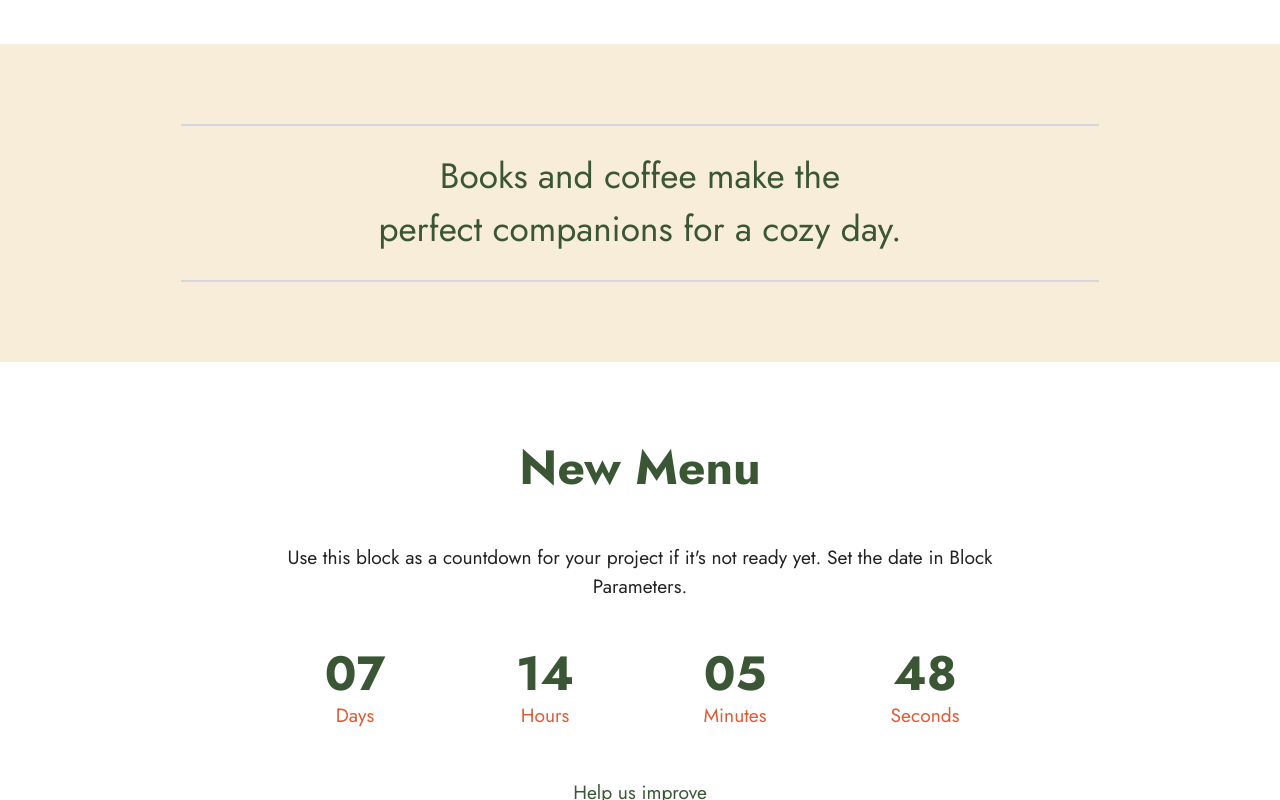
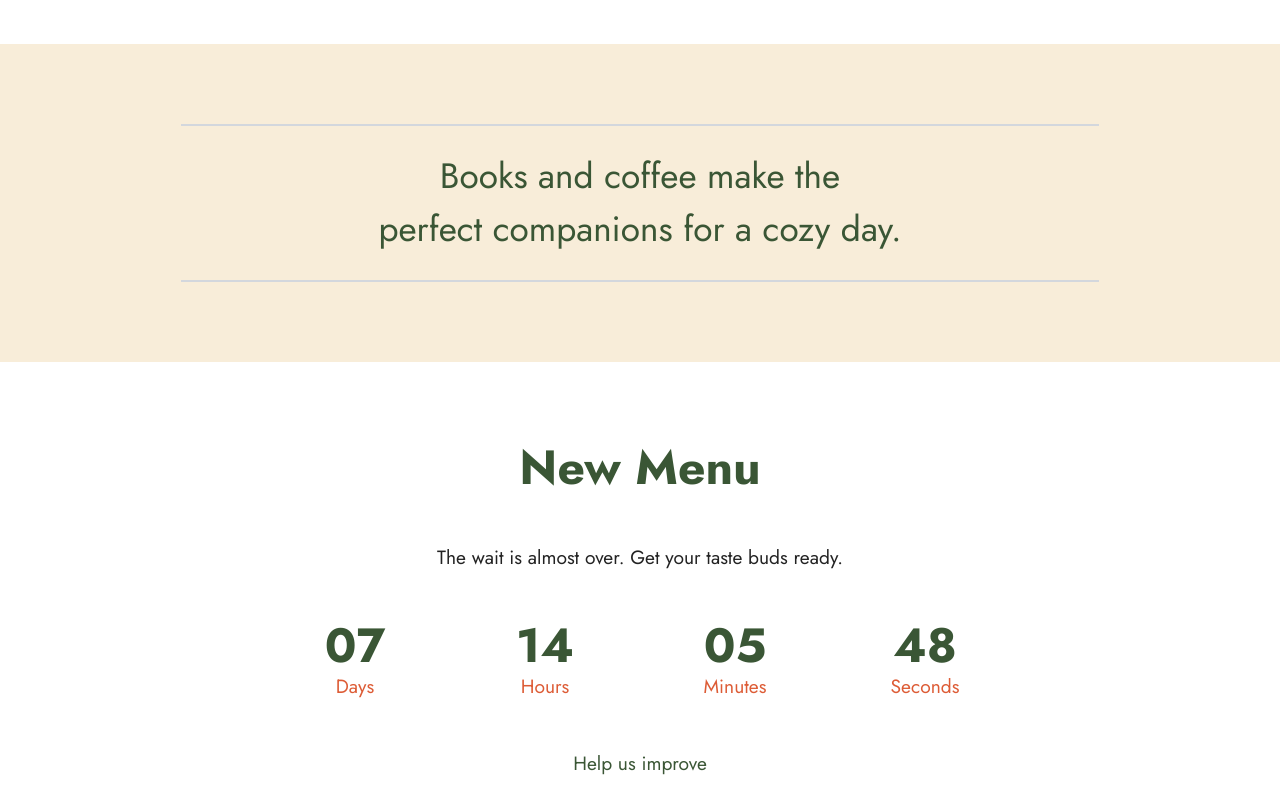
Before and after one commit to BiancaEl/HugTheMug_, a plain HTML site: page index.html in a window 1280 px wide. Shown: the part 2254-3054 px from the top of the page. Drawn offline with Linux system fonts and the light colour scheme; files whose address does not match are found by name.

Commit message:
Update index.html

```diff
--- a/index.html
+++ b/index.html
@@ -115,7 +115,7 @@
                 <div class="text-wrapper">
                     <h3 class="mbr-section-subtitle mbr-fonts-style mb-3 display-5">
                         <strong>Our Philosophy</strong></h3>
-                    <p class="mbr-text mbr-fonts-style display-7">Hug The Mug is more than a café. Is is a place for your mind and soul. We believe that the perfect cup of coffee is the companion to a great book or a sweet conversation.&nbsp;<br><br>With daily baked pastries and shelves full of hand-picked literary gems, we design our space to be your second home. A quiet corner for remote work, a spot for reading or a cozy area for group activities.&nbsp;</p>
+                    <p class="mbr-text mbr-fonts-style display-7">Hug The Mug is more than a café. It is a place for your mind and soul. We believe that the perfect cup of coffee is the companion to a great book or a sweet conversation.&nbsp;<br><br>With daily baked pastries and shelves full of hand-picked literary gems, we design our space to be your second home. A quiet corner for remote work, a spot for reading or a cozy area for group activities.&nbsp;</p>
                 </div>
             </div>
         </div>
@@ -239,8 +239,7 @@
                 <h3 class="mbr-section-title mb-5 align-center mbr-fonts-style display-2">
                     <strong>New Menu</strong></h3>
                 <h4 class="mbr-section-subtitle mb-5 align-center mbr-fonts-style display-7">
-                    Use this block as a countdown for your project if it's not ready yet. Set the date in Block
-                    Parameters.
+                    The wait is almost over. Get your taste buds ready.
                 </h4>
                 <div class="countdown-cont align-center mb-5">
                     <div class="daysCountdown col-xs-3 col-sm-3 col-md-3" title="Days"></div>
```
